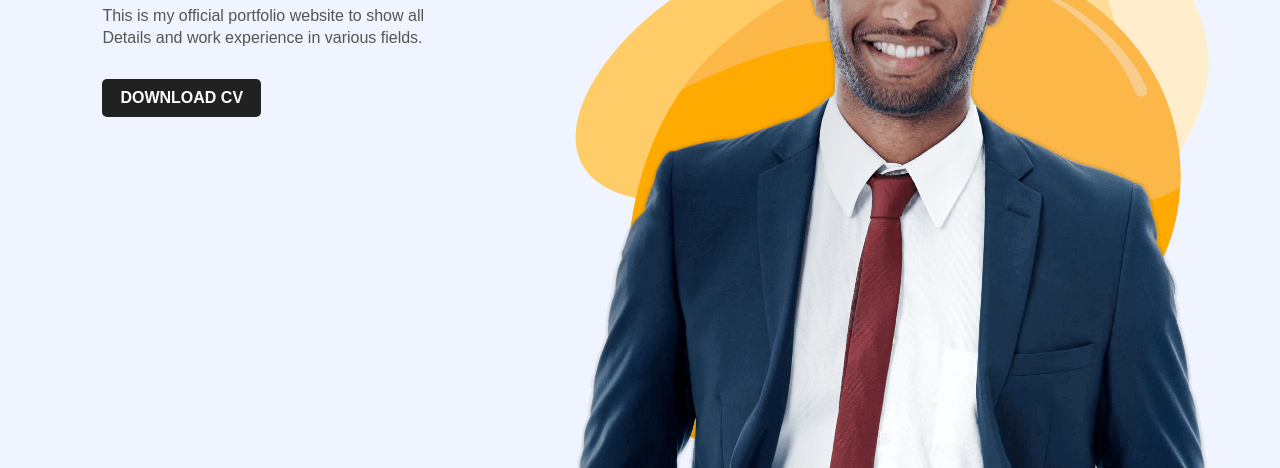
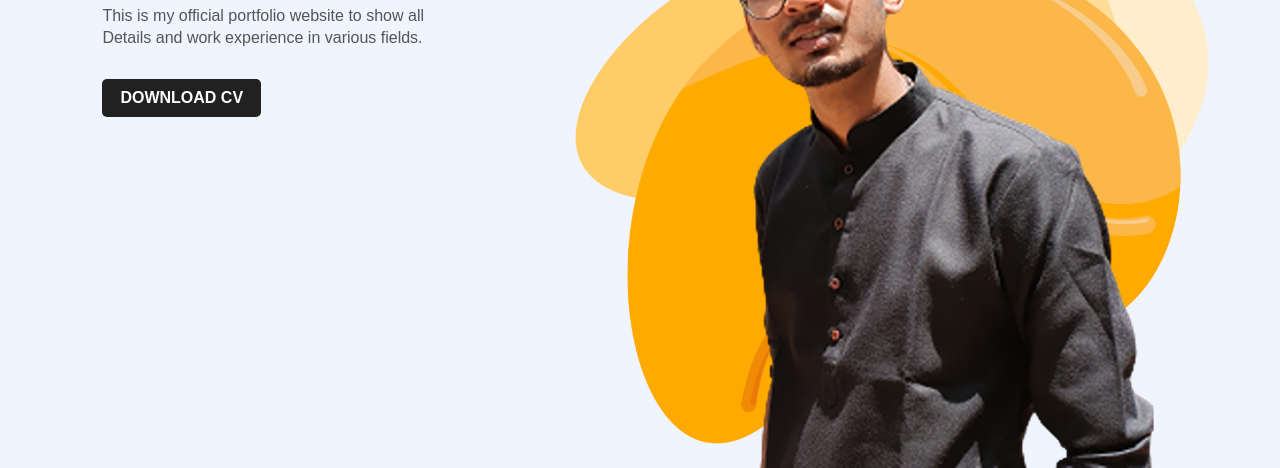
Before and after one commit to shubhamgite/portfolio-website-basic-, a plain HTML site: page index.html in a window 1280 px wide. Shown: the part 332-800 px from the top of the page. Drawn offline with Linux system fonts and the light colour scheme.

Commit message:
some changes in img

```diff
--- a/index.html
+++ b/index.html
@@ -28,7 +28,7 @@
       </div>
       <div class="images">
           <img src="shape.png" class="shape">
-          <img src="boy.png" class="boy">
+          <img src="body.png" class="boy">
       </div>
     </div>
 
```
Also changed, not shown: body.png (added).
